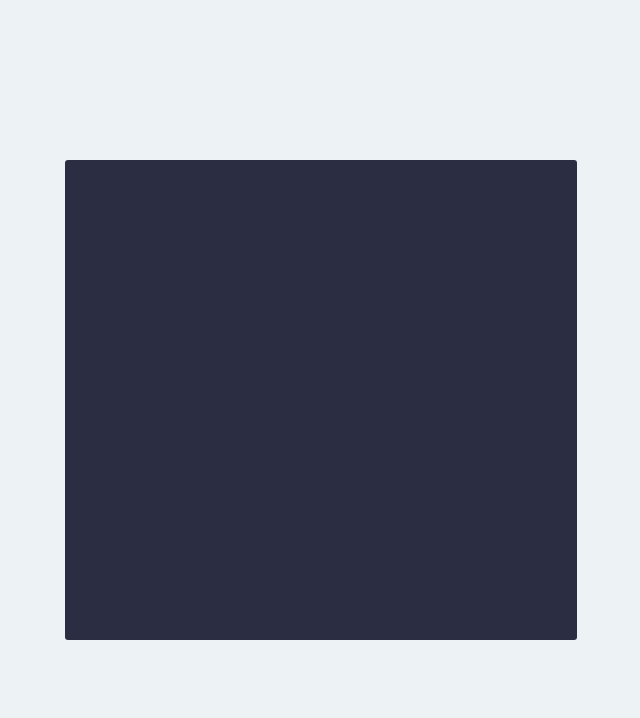
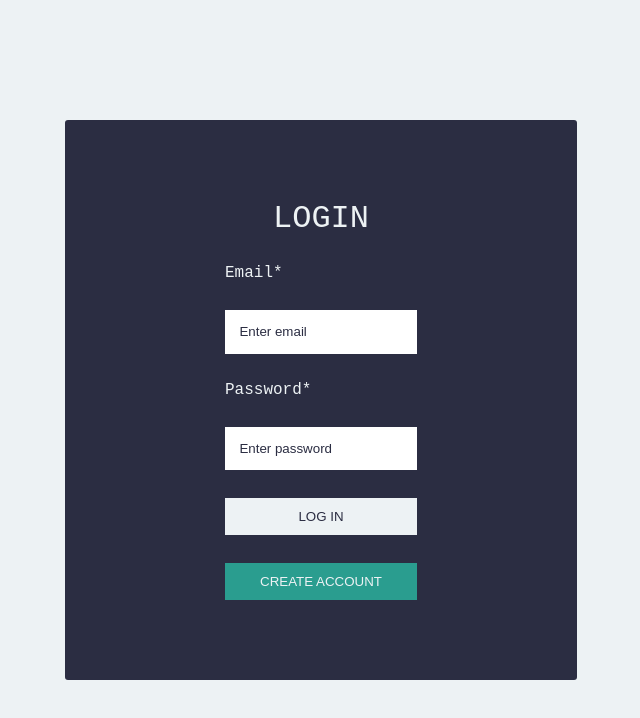
Before and after one commit to Stenbyte/CoffeStore, a React (Create React App) app: page / in a window 1280 px wide. Shown: the top 718 px of the page, without its empty margins (319-959 px from the left). Built offline with nearby package versions, Linux system fonts and the light colour scheme.

Commit message:
login implemented

```diff
--- a/src/App.css
+++ b/src/App.css
@@ -4,4 +4,5 @@
   --third: #edf2f4;
   --fourth: #ef233c;
   --fifth: #d90429;
+  --green: #2a9d8f;
 }
--- a/src/components/login/Login.jsx
+++ b/src/components/login/Login.jsx
@@ -1,10 +1,52 @@
-import React from "react";
+import React, { useState, useRef } from "react";
 import styled from "styled-components";
 
 export default function Login() {
+  const [text, setText] = useState(true);
+  const mailRef = useRef();
+  const passwordRef = useRef();
+  const textHandler = () => {
+    setText(!text);
+  };
+  const submitHandler = (e) => {
+    e.preventDefault();
+    let password = passwordRef.current.value;
+    let email = mailRef.current.value;
+    if (!email.includes("@") || password.length < 5) {
+      alert(
+        "email adress should include @, password length more than 5 charecters"
+      );
+    } else {
+      console.log(email);
+      console.log(password);
+    }
+  };
   return (
     <Card>
-      <Wrap></Wrap>
+      <Wrap>
+        <Form onSubmit={submitHandler}>
+          <Title>{text ? "LOGIN" : "SIGN UP"}</Title>
+          <Label htmlFor="name">Email*</Label>
+          <input
+            type="text"
+            placeholder="Enter email"
+            id="name"
+            ref={mailRef}
+          />
+          <Label htmlFor="pas">Password*</Label>
+          <input
+            type="password"
+            placeholder="Enter password"
+            id="pas"
+            minLength="5"
+            ref={passwordRef}
+          />
+          <Title1 type="submit">{text ? "LOG IN" : "SIGN UP"}</Title1>
+          <Title1 green col onClick={textHandler} type="button">
+            {text ? "CREATE ACCOUNT" : "LOG IN"}
+          </Title1>
+        </Form>
+      </Wrap>
     </Card>
   );
 }
@@ -20,6 +62,46 @@ const Card = styled.div`
 const Wrap = styled.div`
   background-color: var(--main);
   width: 40vw;
+  display: flex;
+  align-items: center;
+  justify-content: space-evenly;
   border-radius: 3px;
-  height: 60vh;
+  height: 70vh;
 `;
+const Form = styled.form`
+  display: flex;
+  flex-direction: column;
+  justify-content: space-between;
+  align-items: center;
+  width: 40vw;
+  height: 50vh;
+  > input {
+    padding: 0.9rem;
+    width: 15vw;
+    border: none;
+    ::placeholder {
+      color: var(--main);
+    }
+    &:focus {
+      outline: none;
+    }
+  }
+`;
+const Label = styled.label`
+  width: 15vw;
+  color: var(--third);
+  font-weight: 300;
+`;
+const Title = styled.h1`
+  color: var(--third);
+  font-weight: 300;
+`;
+const Title1 = styled.button`
+  color: var(--third);
+  background-color: ${(props) =>
+    props.green ? `var(--green)` : `var(--third)`};
+  width: 15vw;
+  padding: 0.7rem;
+  border: none;
+  color: ${(props) => (props.col ? `var(--third)` : `var(--main)`)};
+`;
```
